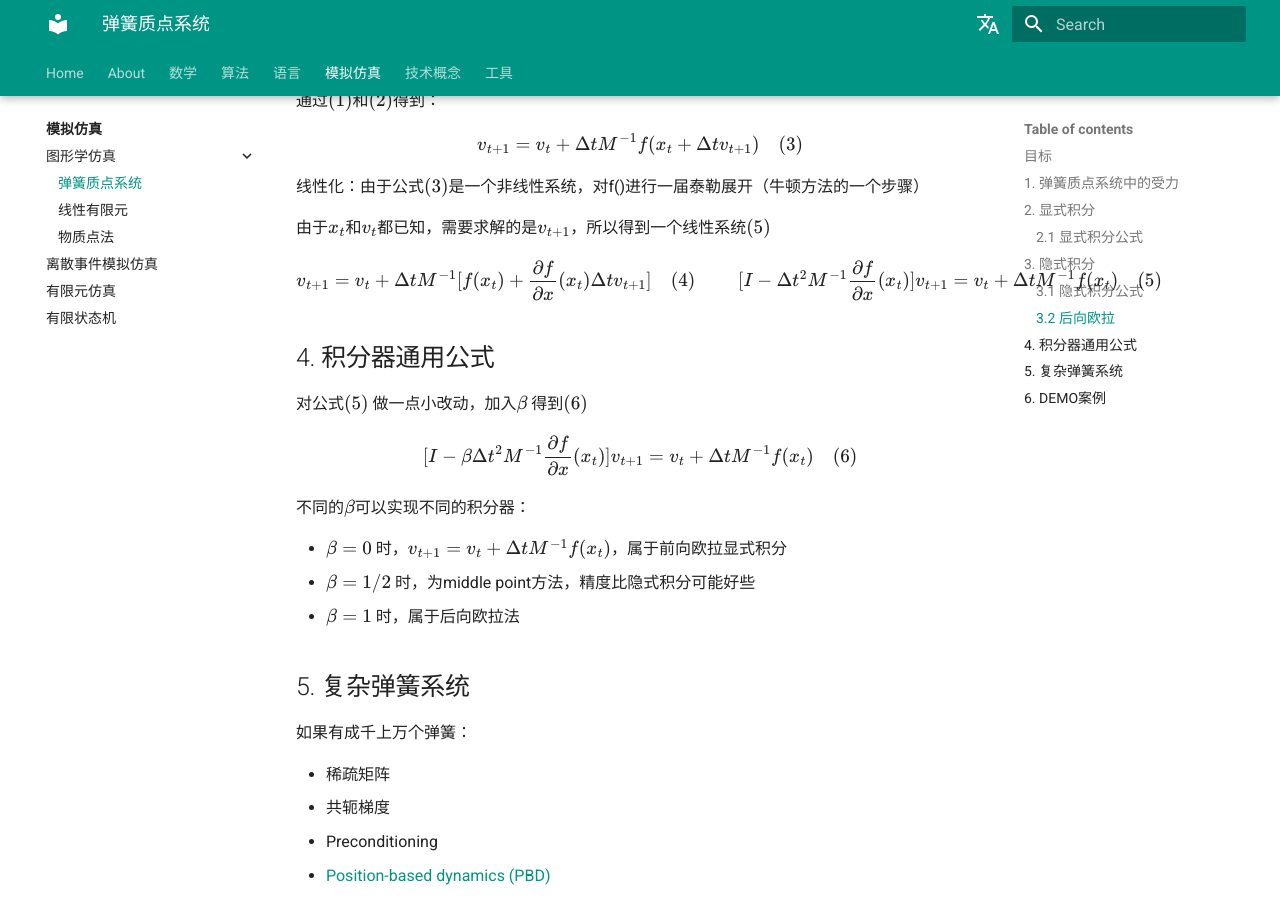
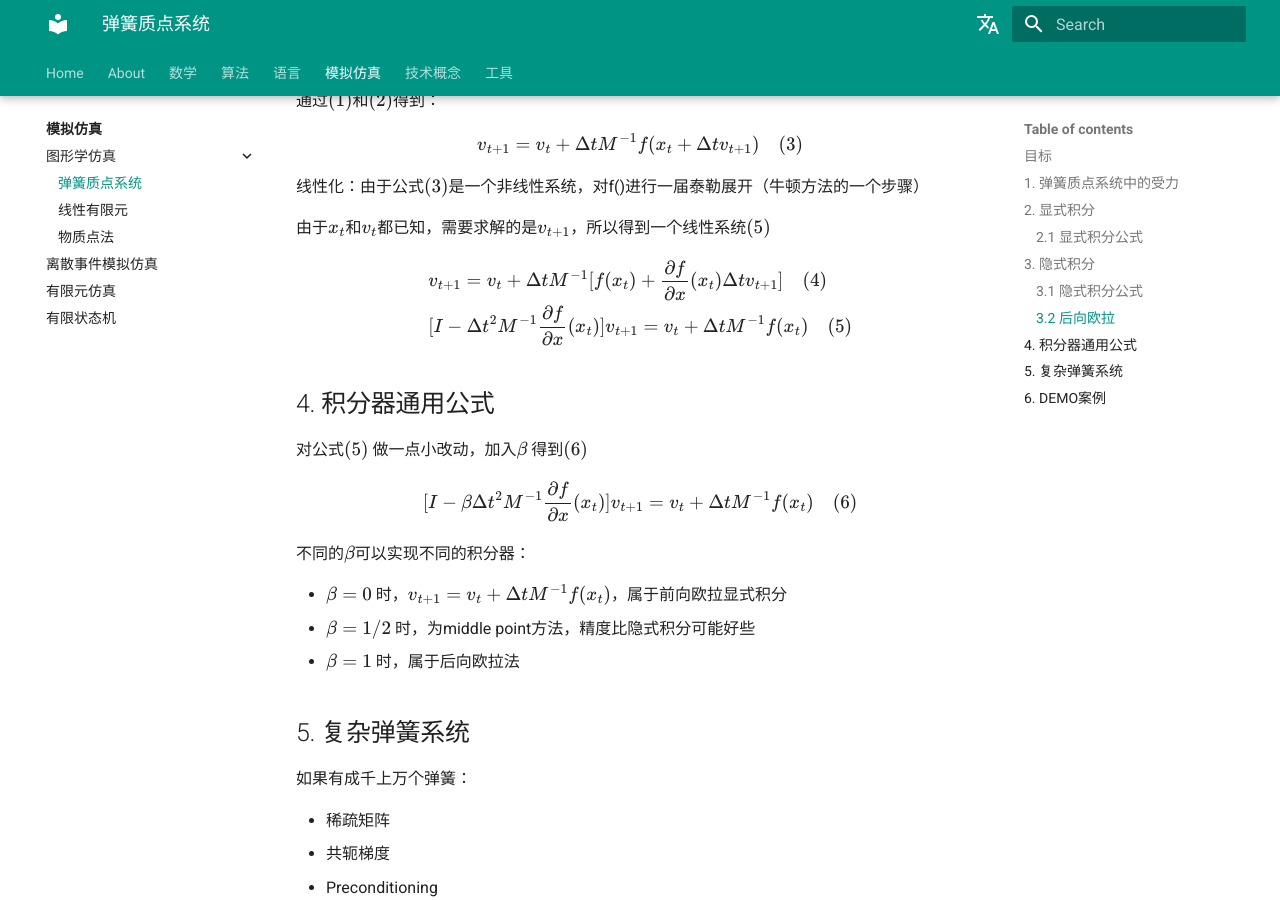
Before and after one commit to gh-xd/notes, an MkDocs documentation site: the page built from docs/zh/simulation/graphics/mss.md, in a window 1280 px wide and 900 px high, scrolled down 1817 px. Built offline with MkDocs 1.6.1 and Material for MkDocs 9.7.7, drawn with Linux system fonts in a browser that asks for light colours; comment, search, counter and statistics services are not loaded.

Commit message:
fix mss formula

```diff
--- a/docs/zh/simulation/graphics/mss.md
+++ b/docs/zh/simulation/graphics/mss.md
@@ -86,7 +86,7 @@ $$
 
 由于$x_t$和$v_t$都已知，需要求解的是$v_{t+1}$，所以得到一个线性系统$(5)$
 $$
-\begin{aligned}& v_{t+1}=v_t+\Delta t M^{-1}[f(x_t)+\frac{\partial f}{\partial x}(x_t)\Delta t v_{t+1}] \quad (4)\\ & [I-\Delta t^2 M^{-1	}\frac{\partial f}{\partial x}(x_t)]v_{t+1} = v_t+\Delta t M^{-1}f(x_t) \quad (5)
+\begin{aligned}& v_{t+1}=v_t+\Delta t M^{-1}[f(x_t)+\frac{\partial f}{\partial x}(x_t)\Delta t v_{t+1}] \quad (4)\\\\ & [I-\Delta t^2 M^{-1	}\frac{\partial f}{\partial x}(x_t)]v_{t+1} = v_t+\Delta t M^{-1}f(x_t) \quad (5)
 \end{aligned}
 $$
 
```
